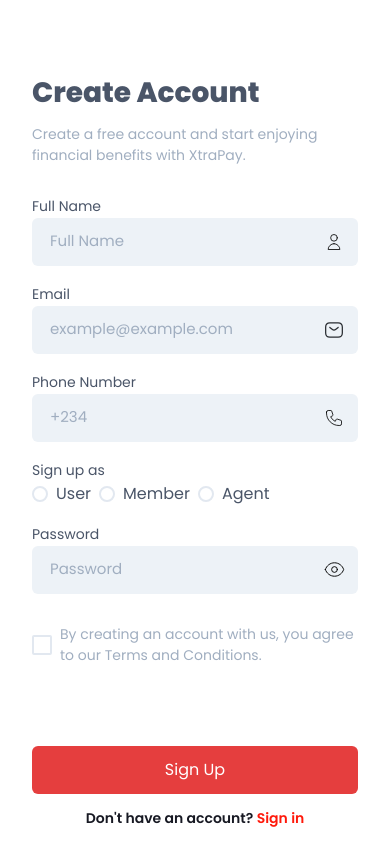
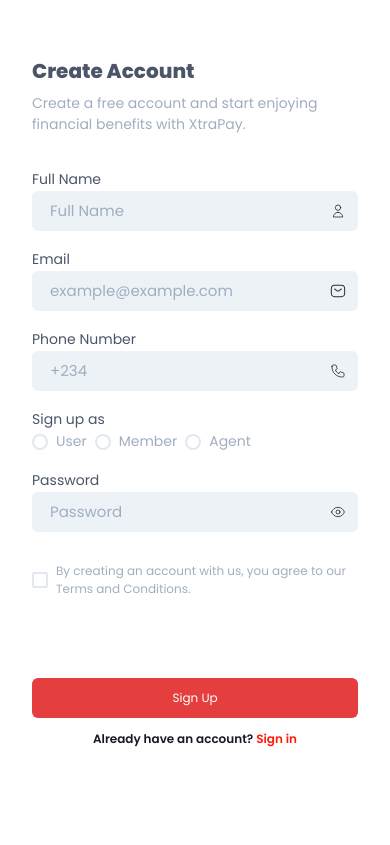
Before and after one commit to nelsonmic/testx, a React (Create React App) app: page /sign-up in a window 390 px wide. Built offline with nearby package versions, Linux system fonts and the light colour scheme.

Commit message:
fix mobile responsiveness for sign up and sign in screens

```diff
--- a/src/styles/abstracts/_variables.scss
+++ b/src/styles/abstracts/_variables.scss
@@ -4,7 +4,7 @@ $font-primary : 'Poppins', sans-serif;
 
 //font-sizes
 $lg-font-size : 28px;
-
+$md-font-size:20px;
 $sm-font-size : 16px;
 $xsm-font-size : 14px;
 $xxsm-font-size : 12px;
--- a/src/styles/main.css
+++ b/src/styles/main.css
@@ -95,6 +95,24 @@ button:hover {
   text-align: center;
 }
 
+@media (max-width: 500px) {
+  .signin__welcome h1 {
+    color: #4A5568;
+    font-size: 20px;
+    font-weight: 700;
+    text-align: center;
+  }
+}
+
+@media (max-width: 300px) {
+  .signin__welcome h1 {
+    color: #4A5568;
+    font-size: 16px;
+    font-weight: 700;
+    text-align: center;
+  }
+}
+
 .signin__form {
   max-width: 400px;
   margin: 0 auto;
@@ -112,6 +130,42 @@ button:hover {
   text-align: left;
 }
 
+@media (max-width: 300px) {
+  .signin__form .inputs input {
+    color: #4A5568;
+    font-size: 12px;
+    font-weight: 400;
+    text-align: left;
+  }
+}
+
+@media (max-width: 300px) {
+  .signin__form .inputs input::-webkit-input-placeholder {
+    color: #A0AEC0;
+    font-size: 12px;
+    font-weight: 400;
+    text-align: left;
+  }
+  .signin__form .inputs input:-ms-input-placeholder {
+    color: #A0AEC0;
+    font-size: 12px;
+    font-weight: 400;
+    text-align: left;
+  }
+  .signin__form .inputs input::-ms-input-placeholder {
+    color: #A0AEC0;
+    font-size: 12px;
+    font-weight: 400;
+    text-align: left;
+  }
+  .signin__form .inputs input::placeholder {
+    color: #A0AEC0;
+    font-size: 12px;
+    font-weight: 400;
+    text-align: left;
+  }
+}
+
 .signin__form .inputs label {
   color: #4A5568;
   font-size: 14px;
@@ -119,9 +173,18 @@ button:hover {
   text-align: left;
 }
 
+@media (max-width: 300px) {
+  .signin__form .inputs label {
+    color: #4A5568;
+    font-size: 12px;
+    font-weight: 400;
+    text-align: left;
+  }
+}
+
 .signin__form a {
   color: #F18403;
-  font-size: 14px;
+  font-size: 12px;
   font-weight: 400;
   text-align: left;
 }
@@ -134,7 +197,7 @@ button:hover {
   width: 100%;
   border: none;
   color: #ffffff;
-  font-size: 16px;
+  font-size: 12px;
   font-weight: 400;
   text-align: center;
 }
@@ -142,14 +205,14 @@ button:hover {
 .signin__form .no-account {
   margin-top: 1em;
   color: #171923;
-  font-size: 14px;
+  font-size: 12px;
   font-weight: 600;
   text-align: center;
 }
 
 .signin__form .no-account a {
   color: #FF190B;
-  font-size: 14px;
+  font-size: 12px;
   font-weight: 600;
   text-align: center;
 }
@@ -158,21 +221,64 @@ button:hover {
   padding: 1em 2em;
 }
 
+.signup__desc {
+  margin-bottom: 2em;
+}
+
 .signup__desc h1 {
   margin-top: 2em;
   margin-bottom: .35em;
   color: #4A5568;
   font-size: 28px;
   font-weight: 700;
-  text-align: left;
+  text-align: center;
+}
+
+@media (max-width: 500px) {
+  .signup__desc h1 {
+    color: #4A5568;
+    font-size: 20px;
+    font-weight: 700;
+    text-align: left;
+  }
+}
+
+@media (max-width: 300px) {
+  .signup__desc h1 {
+    color: #4A5568;
+    font-size: 16px;
+    font-weight: 700;
+    text-align: left;
+  }
 }
 
 .signup__desc p {
   color: #A0AEC0;
-  font-size: 14px;
+  font-size: 16px;
   font-weight: 400;
-  text-align: left;
-  margin-bottom: 2em;
+  text-align: center;
+  width: 50%;
+  margin: 0 auto;
+}
+
+@media (max-width: 500px) {
+  .signup__desc p {
+    width: 100%;
+    color: #A0AEC0;
+    font-size: 14px;
+    font-weight: 400;
+    text-align: left;
+  }
+}
+
+@media (max-width: 300px) {
+  .signup__desc p {
+    width: 100%;
+    color: #A0AEC0;
+    font-size: 12px;
+    font-weight: 400;
+    text-align: left;
+  }
 }
 
 .signup__form {
@@ -192,8 +298,60 @@ button:hover {
   text-align: left;
 }
 
+@media (max-width: 300px) {
+  .signup__form .inputs input {
+    color: #4A5568;
+    font-size: 12px;
+    font-weight: 400;
+    text-align: left;
+  }
+}
+
+@media (max-width: 300px) {
+  .signup__form .inputs input::-webkit-input-placeholder {
+    color: #A0AEC0;
+    font-size: 12px;
+    font-weight: 400;
+    text-align: left;
+  }
+  .signup__form .inputs input:-ms-input-placeholder {
+    color: #A0AEC0;
+    font-size: 12px;
+    font-weight: 400;
+    text-align: left;
+  }
+  .signup__form .inputs input::-ms-input-placeholder {
+    color: #A0AEC0;
+    font-size: 12px;
+    font-weight: 400;
+    text-align: left;
+  }
+  .signup__form .inputs input::placeholder {
+    color: #A0AEC0;
+    font-size: 12px;
+    font-weight: 400;
+    text-align: left;
+  }
+}
+
 .signup__form .inputs label {
   color: #4A5568;
+  font-size: 14px;
+  font-weight: 400;
+  text-align: left;
+}
+
+@media (max-width: 300px) {
+  .signup__form .inputs label {
+    color: #4A5568;
+    font-size: 12px;
+    font-weight: 400;
+    text-align: left;
+  }
+}
+
+.signup__form .inputs .chakra-radio span {
+  color: #A0AEC0;
   font-size: 14px;
   font-weight: 400;
   text-align: left;
@@ -205,7 +363,7 @@ button:hover {
 
 .signup__form .inputs .chakra-checkbox span {
   color: #A0AEC0;
-  font-size: 14px;
+  font-size: 12px;
   font-weight: 400;
   text-align: left;
 }
@@ -225,7 +383,7 @@ button:hover {
   width: 100%;
   border: none;
   color: #ffffff;
-  font-size: 16px;
+  font-size: 12px;
   font-weight: 400;
   text-align: center;
 }
@@ -233,14 +391,14 @@ button:hover {
 .signup__form .no-account {
   margin-top: 1em;
   color: #171923;
-  font-size: 14px;
+  font-size: 12px;
   font-weight: 600;
   text-align: center;
 }
 
 .signup__form .no-account a {
   color: #FF190B;
-  font-size: 14px;
+  font-size: 12px;
   font-weight: 600;
   text-align: center;
 }
--- a/src/styles/pages/auth/_signup.scss
+++ b/src/styles/pages/auth/_signup.scss
@@ -1,63 +1,106 @@
-.signup{
-    padding:1em 2em;
+.signup {
+    padding: 1em 2em;
 
-    &__desc{
+    &__desc {
+        margin-bottom:2em;
+        h1 {
+            margin-top: 2em;
+            margin-bottom: .35em;
+            @include styletext($lg-font-size, $color-tertiary-300, 700, center);
 
-        h1{
-            margin-top:2em;
-            margin-bottom:.35em;
-            @include styletext($lg-font-size, $color-tertiary-300, 700, left);
+            @include for-medium-screens {
+                @include styletext($md-font-size, $color-tertiary-300, 700, left);
+            }
+
+            @include for-small-screens {
+                @include styletext($sm-font-size, $color-tertiary-300, 700, left);
+            }
         }
-        p{
-            @include styletext($xsm-font-size, $color-tertiary-200, 400, left);
-            margin-bottom:2em;
+
+        p {
+            @include styletext($sm-font-size, $color-tertiary-200, 400, center);
+            width:50%;
+            margin:0 auto;
+
+            @include for-medium-screens {
+                width:100%;
+                @include styletext($xsm-font-size, $color-tertiary-200, 400, left);
+            }
+
+            @include for-small-screens {
+                width:100%;
+                @include styletext($xxsm-font-size, $color-tertiary-200, 400, left);
+            }
+
         }
     }
 
-    &__form{
-        max-width:400px;
-        margin:0 auto;
-        .inputs{
+    &__form {
+        max-width: 400px;
+        margin: 0 auto;
+
+        .inputs {
             position: relative;
             margin-bottom: 1em;
 
-            input{
+            input {
                 @include styletext($xsm-font-size, $color-tertiary-600, 400, left);
+
+                @include for-small-screens {
+                    @include styletext($xxsm-font-size, $color-tertiary-300, 400, left);
+                }
             }
 
-            label{
-                @include styletext($xsm-font-size, $color-tertiary-300, 400, left);
+            input::placeholder {
+                @include for-small-screens {
+                    @include styletext($xxsm-font-size, $color-tertiary-200, 400, left);
+                }
             }
 
-            .chakra-checkbox{
-                margin-top:1em;
-                span{
+            label {
+                @include styletext($xsm-font-size, $color-tertiary-300, 400, left);
+
+                @include for-small-screens {
+                    @include styletext($xxsm-font-size, $color-tertiary-300, 400, left);
+                }
+            }
+
+            .chakra-radio {
+                span {
                     @include styletext($xsm-font-size, $color-tertiary-200, 400, left)
+                }
+            }
+
+            .chakra-checkbox {
+                margin-top: 1em;
+
+                span {
+                    @include styletext($xxsm-font-size, $color-tertiary-200, 400, left)
                 }
             }
         }
 
-        a{
+        a {
             @include styletext($xsm-font-size, $color-primary-400, 400, left);
         }
 
-        .submit-button{
-            margin-top:5em;
+        .submit-button {
+            margin-top: 5em;
 
-            button{
-                width:100%;
+            button {
+                width: 100%;
                 // background-color: $color-primary-500;
-                border:none;
-                @include styletext($sm-font-size, $color-tertiary-100, 400, center);
+                border: none;
+                @include styletext($xxsm-font-size, $color-tertiary-100, 400, center);
             }
         }
 
-        .no-account{
-            margin-top:1em;
-            @include styletext($xsm-font-size, $color-tertiary-600, 600, center);
+        .no-account {
+            margin-top: 1em;
+            @include styletext($xxsm-font-size, $color-tertiary-600, 600, center);
 
-            a{
-                @include styletext($xsm-font-size, $color-primary-600, 600, center);
+            a {
+                @include styletext($xxsm-font-size, $color-primary-600, 600, center);
             }
         }
     }
--- a/src/views/auth/Signup.jsx
+++ b/src/views/auth/Signup.jsx
@@ -54,7 +54,7 @@ const SignUp = () => {
       <form className="signup__form">
         <div className="inputs">
           <label htmlFor="signupFullname">Full Name</label>
-          <InputGroup size="lg">
+          <InputGroup size="md">
             <Input
               id="signupFullname"
               name="signupFullname"
@@ -68,8 +68,8 @@ const SignUp = () => {
             />
             <InputRightElement pointerEvents="none">
               <svg
-                width="20"
-                height="20"
+                width="16"
+                height="16"
                 xmlns="http://www.w3.org/2000/svg"
                 fill="none"
                 viewBox="0 0 24 24"
@@ -92,7 +92,7 @@ const SignUp = () => {
 
         <div className="inputs">
           <label htmlFor="signupEmail">Email</label>
-          <InputGroup size="lg">
+          <InputGroup size="md">
             <Input
               id="signupEmail"
               name="signupEmail"
@@ -106,8 +106,8 @@ const SignUp = () => {
             />
             <InputRightElement pointerEvents="none">
               <svg
-                width="20"
-                height="20"
+                width="16"
+                height="16"
                 viewBox="0 0 24 24"
                 fill="none"
                 xmlns="http://www.w3.org/2000/svg"
@@ -130,7 +130,7 @@ const SignUp = () => {
 
         <div className="inputs">
           <label htmlFor="signupPhone">Phone Number</label>
-          <InputGroup size="lg">
+          <InputGroup size="md">
             <Input
               id="signupPhone"
               name="signupPhone"
@@ -144,8 +144,8 @@ const SignUp = () => {
             />
             <InputRightElement pointerEvents="none">
               <svg
-                width="20"
-                height="20"
+                width="16"
+                height="16"
                 xmlns="http://www.w3.org/2000/svg"
                 fill="none"
                 viewBox="0 0 24 24"
@@ -207,7 +207,7 @@ const SignUp = () => {
 
         <div className="inputs">
           <label htmlFor="signupPassword">Password</label>
-          <InputGroup size="lg">
+          <InputGroup size="md">
             <Input
               id="signupPassword"
               name="signupPassword"
@@ -223,8 +223,8 @@ const SignUp = () => {
               <span onClick={handleClick}>
                 {show ? (
                   <svg
-                    width="20"
-                    height="20"
+                    width="16"
+                    height="16"
                     xmlns="http://www.w3.org/2000/svg"
                     fill="none"
                     viewBox="0 0 24 24"
@@ -240,8 +240,8 @@ const SignUp = () => {
                   </svg>
                 ) : (
                   <svg
-                    width="23"
-                    height="23"
+                    width="16"
+                    height="16"
                     xmlns="http://www.w3.org/2000/svg"
                     fill="none"
                     viewBox="0 0 24 24"
@@ -271,7 +271,7 @@ const SignUp = () => {
         </div>
 
         <div className="inputs">
-          <Checkbox colorScheme="red" size="lg">
+          <Checkbox colorScheme="red" size="md">
             By creating an account with us, you agree to our Terms and
             Conditions.
           </Checkbox>
@@ -279,7 +279,7 @@ const SignUp = () => {
 
         <div className="submit-button">
           <Button
-            size="lg"
+            size="md"
             colorScheme="red"
             onClick={formik.handleSubmit}
             // isLoading={isLoading ? true : false}
@@ -290,7 +290,7 @@ const SignUp = () => {
         </div>
 
         <p className="no-account">
-          Don't have an account? <Link to="/sign-in">Sign in</Link>
+          Already have an account? <Link to="/sign-in">Sign in</Link>
         </p>
       </form>
     </div>
```
Also changed, not shown: src/styles/abstracts/_mixins.scss (+13 -0 lines), src/styles/pages/auth/_signin.scss (+53 -31 lines), src/views/auth/Signin.jsx (+10 -10 lines), 1 other file (tests, documents, lock files or other folders).
